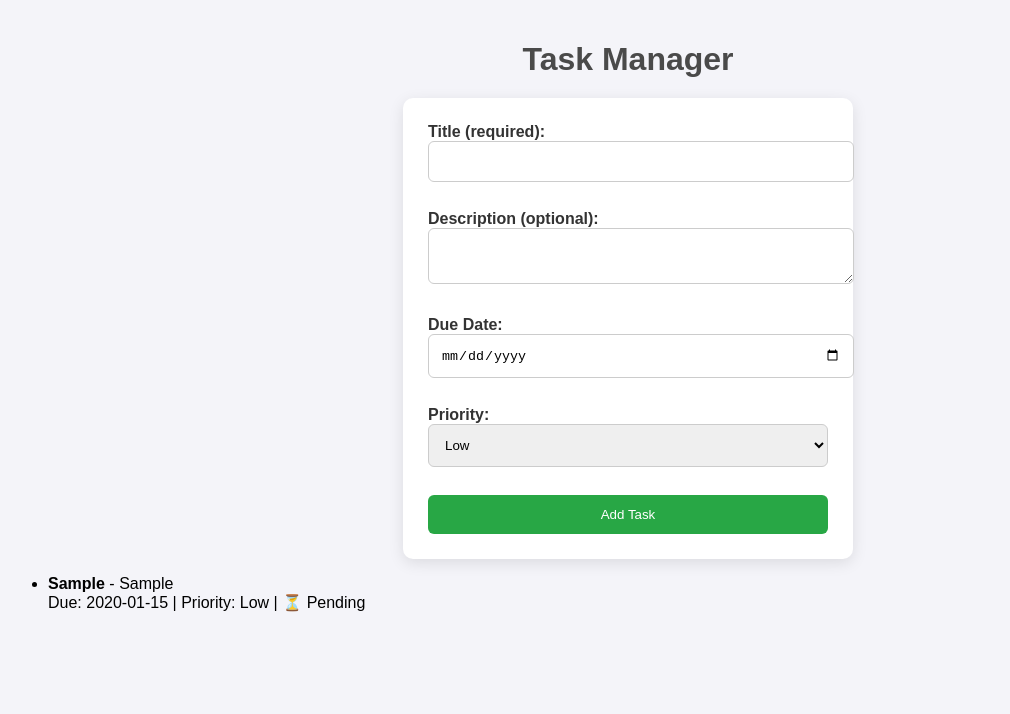
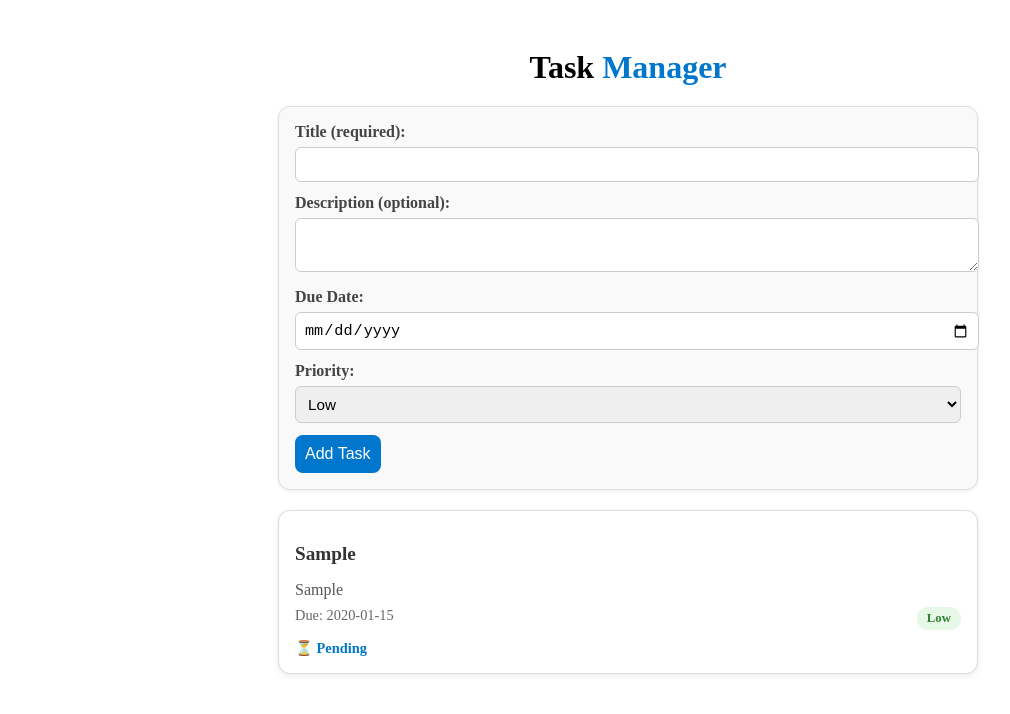
Before and after one commit to Elham-Abdu1/TO-DO, a React (Vite) app: page / in a window 1280 px wide. Both pictures are taken after typing "Sample", "Sample", "2020-01-15" into the empty fields and a click on the button "Add Task". Shown: the top 714 px of the page, without its empty margins (12-1022 px from the left). Built offline with nearby package versions, Linux system fonts and the light colour scheme.

Commit message:
Day-3 challenge

```diff
--- /dev/null
+++ b/src/components/Task/TaskApp.css
@@ -0,0 +1,20 @@
+.app-container {
+  max-width: 700px;
+  margin: 0 auto;
+  padding: 20px;
+}
+
+.app-title {
+  text-align: center;
+  font-size: 2rem;
+  margin-bottom: 20px;
+}
+
+.highlight {
+  color: #0077cc;
+}
+
+.task-list {
+  display: flex;
+  flex-direction: column;
+}
--- a/src/components/Task/TaskApp.jsx
+++ b/src/components/Task/TaskApp.jsx
@@ -1,12 +1,15 @@
 import React, { useState } from "react";
 import TaskForm from "./TaskForm";
+import TaskCard from "./TaskCard";
+import "./TaskApp.css";
+
 
 const TaskApp = () => {
-  const [tasks, setTasks] = useState([]); // State for all tasks
+  const [tasks, setTasks] = useState([]);
 
   const handleAddTask = (formData) => {
     const newTask = {
-      id: Date.now(), // unique ID
+      id: Date.now(),
       title: formData.title,
       description: formData.description,
       dueDate: formData.dueDate,
@@ -14,32 +17,23 @@ const TaskApp = () => {
       completed: false,
     };
 
-    // Add new task at the beginning
     setTasks([newTask, ...tasks]);
-
-    // Log entire task list for verification
     console.log("Updated Task List:", [newTask, ...tasks]);
   };
 
   return (
-    <div className="container">
-      <h1 className="title">
-        Task <span className="Task-text">Manager</span>
+    <div className="app-container">
+      <h1 className="app-title">
+        Task <span className="highlight">Manager</span>
       </h1>
 
-      {/* Pass handleAddTask as onSubmit prop */}
       <TaskForm onSubmit={handleAddTask} />
 
-      <ul>
+      <div className="task-list">
         {tasks.map((task) => (
-          <li key={task.id} className="list-item">
-            <strong>{task.title}</strong> - {task.description}
-            <br />
-            Due: {task.dueDate} | Priority: {task.priority} |{" "}
-            {task.completed ? "✅ Completed" : "⏳ Pending"}
-          </li>
+          <TaskCard key={task.id} task={task} />
         ))}
-      </ul>
+      </div>
     </div>
   );
 };
--- /dev/null
+++ b/src/components/Task/TaskCard.css
@@ -0,0 +1,73 @@
+.task-card {
+  background: #fff;
+  border: 1px solid #ddd;
+  border-radius: 12px;
+  padding: 16px;
+  margin-bottom: 12px;
+  box-shadow: 0 2px 6px rgba(0,0,0,0.08);
+  transition: 0.2s ease;
+}
+
+.task-card:hover {
+  transform: translateY(-2px);
+}
+
+.task-title {
+  font-size: 1.2rem;
+  font-weight: bold;
+  color: #333;
+}
+
+.completed .task-title {
+  text-decoration: line-through;
+  color: #888;
+}
+
+.task-description {
+  margin: 6px 0;
+  color: #555;
+}
+
+.task-meta {
+  display: flex;
+  justify-content: space-between;
+  margin-top: 8px;
+  font-size: 0.9rem;
+}
+
+.task-date {
+  color: #666;
+}
+
+.task-priority {
+  padding: 4px 10px;
+  border-radius: 20px;
+  font-size: 0.8rem;
+  font-weight: bold;
+}
+
+.task-priority.low {
+  background: #e6f9e6;
+  color: #2e7d32;
+}
+
+.task-priority.medium {
+  background: #fff5cc;
+  color: #b36b00;
+}
+
+.task-priority.high {
+  background: #ffe5e5;
+  color: #b71c1c;
+}
+
+.task-status {
+  margin-top: 10px;
+  font-size: 0.9rem;
+  font-weight: bold;
+  color: #0077cc;
+}
+
+.completed .task-status {
+  color: #2e7d32;
+}
--- /dev/null
+++ b/src/components/Task/TaskCard.jsx
@@ -0,0 +1,33 @@
+import React from "react";
+import "./TaskCard.css";
+
+const TaskCard = ({ task }) => {
+  return (
+    <div className={`task-card ${task.completed ? "completed" : ""}`}>
+      {/* Title */}
+      <h2 className="task-title">{task.title}</h2>
+
+      {/* Description (hide if empty) */}
+      {task.description && (
+        <p className="task-description">{task.description}</p>
+      )}
+
+      {/* Due Date & Priority */}
+      <div className="task-meta">
+        <span className="task-date">
+          Due: {task.dueDate || "Not set"}
+        </span>
+        <span className={`task-priority ${task.priority.toLowerCase()}`}>
+          {task.priority}
+        </span>
+      </div>
+
+      {/* Completion status */}
+      <div className="task-status">
+        {task.completed ? "✅ Completed" : "⏳ Pending"}
+      </div>
+    </div>
+  );
+};
+
+export default TaskCard;
--- a/src/components/Task/TaskForm.css
+++ b/src/components/Task/TaskForm.css
@@ -1,53 +1,46 @@
-body {
-  font-family: Arial, sans-serif;
-  background-color: #f4f4f9;
-  margin: 0;
-  padding: 20px;
+.task-form {
+  background: #f9f9f9;
+  padding: 16px;
+  border-radius: 12px;
+  border: 1px solid #ddd;
+  margin-bottom: 20px;
+  box-shadow: 0 1px 4px rgba(0,0,0,0.08);
 }
 
-h1 {
-  text-align: center;
-  color: #4a4a4a;
-  margin-bottom: 20px;
-}
-
-form {
-  background: #ffffff;
-  border-radius: 10px;
-  box-shadow: 0 4px 15px rgba(0, 0, 0, 0.1);
-  padding: 25px;
-  max-width: 400px;
-  margin: auto;
+.form-group {
+  margin-bottom: 12px;
 }
 
 label {
   display: block;
-  margin-bottom: 8px;
-  color: #333;
-  font-weight: 600;
+  margin-bottom: 6px;
+  font-weight: bold;
+  color: #444;
 }
 
-input[type="text"],
-input[type="date"],
-textarea,
-select {
+input, textarea, select {
   width: 100%;
-  padding: 12px;
-  margin-bottom: 20px;
+  padding: 8px;
+  border-radius: 6px;
   border: 1px solid #ccc;
-  border-radius: 6px;
+  font-size: 0.95rem;
 }
 
-button {
-  background-color: #28a745;
-  color: white;
-  border: none;
-  padding: 12px 15px;
-  border-radius: 6px;
-  cursor: pointer;
-  width: 100%;
+textarea {
+  resize: vertical;
 }
 
-button:hover {
-  background-color: #218838;
+.btn-submit {
+  background: #0077cc;
+  color: #fff;
+  padding: 10px;
+  border: none;
+  border-radius: 8px;
+  font-size: 1rem;
+  cursor: pointer;
+  transition: 0.2s ease;
 }
+
+.btn-submit:hover {
+  background: #005fa3;
+}
--- a/src/components/Task/TaskForm.jsx
+++ b/src/components/Task/TaskForm.jsx
@@ -1,5 +1,5 @@
 import React, { useState } from "react";
-import './TaskForm.css'
+import "./TaskForm.css";
 
 const TaskForm = ({ onSubmit }) => {
   const [title, setTitle] = useState("");
@@ -17,10 +17,8 @@ const TaskForm = ({ onSubmit }) => {
       priority,
     };
 
-    // Call parent function (lifting state up)
     onSubmit(formData);
 
-    // Reset form after submit
     setTitle("");
     setDescription("");
     setDueDate("");
@@ -29,42 +27,35 @@ const TaskForm = ({ onSubmit }) => {
 
   return (
     <form onSubmit={handleSubmit} className="task-form">
-      <div>
-        <label>
-          Title (required):
+      <div className="form-group">
+        <label>Title (required):</label>
         <input
           type="text"
           value={title}
           onChange={(e) => setTitle(e.target.value)}
           required
         />
-        </label>
       </div>
 
-      <div>
-        <label>
-          Description (optional):
+      <div className="form-group">
+        <label>Description (optional):</label>
         <textarea
           value={description}
           onChange={(e) => setDescription(e.target.value)}
         />
-        </label>
       </div>
 
-      <div>
-        <label>
-          Due Date:
+      <div className="form-group">
+        <label>Due Date:</label>
         <input
           type="date"
           value={dueDate}
           onChange={(e) => setDueDate(e.target.value)}
         />
-        </label>
       </div>
 
-      <div>
-        <label>
-          Priority:
+      <div className="form-group">
+        <label>Priority:</label>
         <select
           value={priority}
           onChange={(e) => setPriority(e.target.value)}
@@ -73,10 +64,11 @@ const TaskForm = ({ onSubmit }) => {
           <option value="Medium">Medium</option>
           <option value="High">High</option>
         </select>
-        </label>
       </div>
 
-      <button type="submit">Add Task</button>
+      <button type="submit" className="btn-submit">
+        Add Task
+      </button>
     </form>
   );
 };
--- a/src/main.jsx
+++ b/src/main.jsx
@@ -2,6 +2,7 @@ import React from 'react';
 import ReactDOM from 'react-dom/client';
 import App from './App';
 import './index.css';
+//import "./TaskApp.css";
 
 ReactDOM.createRoot(document.getElementById('root')).render(
   <React.StrictMode>
```
Lines whose indentation alone changed are shown as unchanged.
